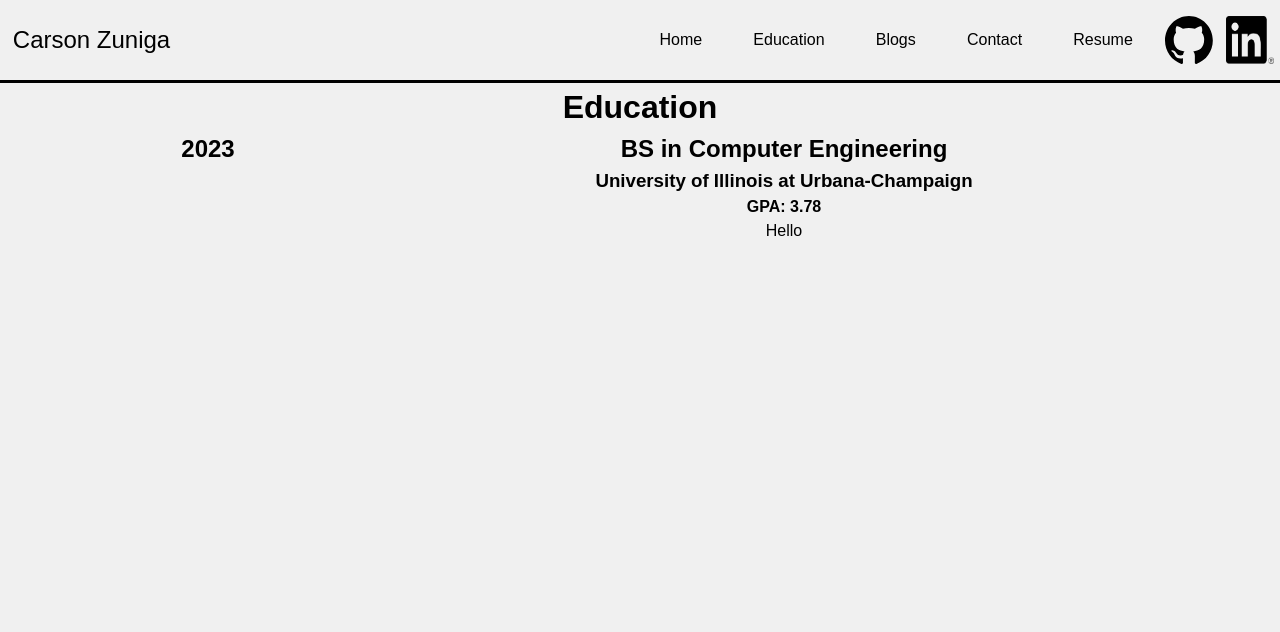
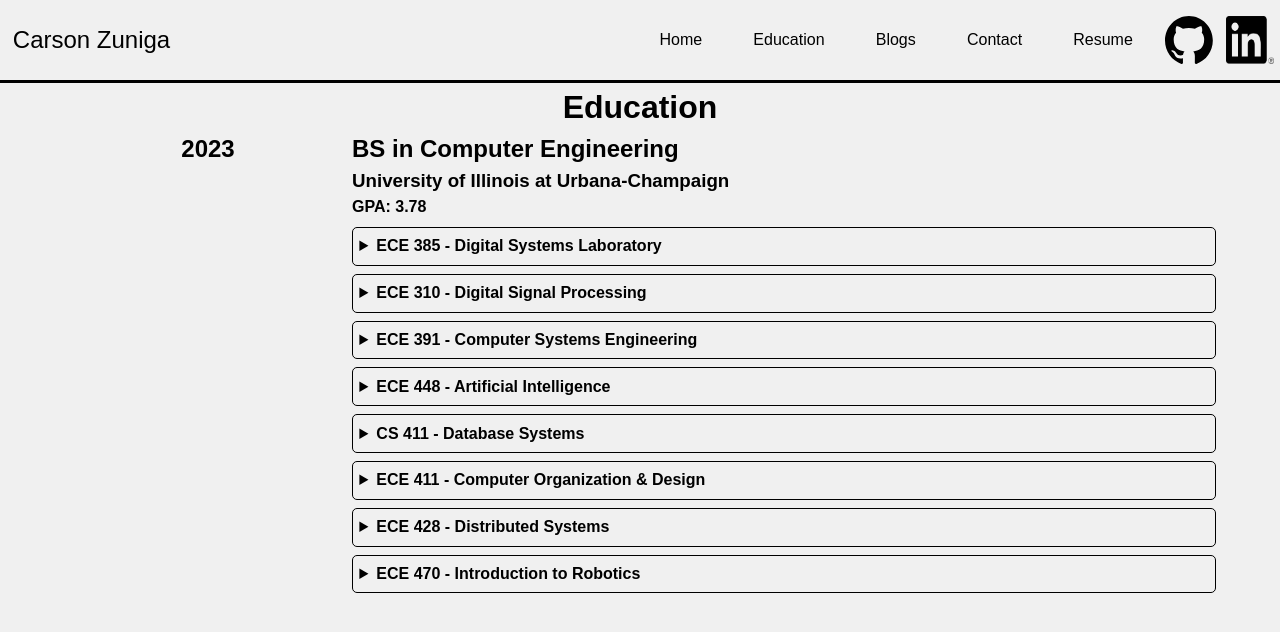
Before and after one commit to CarsonZuniga/Carson_Zuniga_Portfolio, a React (Vite) app: page /education in a window 1280 px wide. Shown: the top 632 px of the page. Built offline with nearby package versions, Linux system fonts and the light colour scheme; a small style sheet from the web is missing.

Commit message:
added more skeleton to contact and education

```diff
--- a/src/pages/Contact.css
+++ b/src/pages/Contact.css
@@ -1,3 +1,22 @@
+#contact_big_container {
+    display: flex;
+    flex-direction: row;
+    justify-content: center;
+    margin: 0 10vw 0 10vw;
+}
+
+#contact_info_container {
+    display: flex;
+    flex-direction: column;
+    flex: 1;
+    justify-content: space-around;
+}
+
+.contact_info_sub {
+    display: flex;
+    flex-direction: column;
+}
+
 .form_label_input {
     display: flex;
     flex-direction: column;
@@ -6,6 +25,7 @@
 
 #contact_form_container {
     display: flex;
+    flex: 3;
     flex-direction: column;
     margin: 0 5vw 0;
 }
--- a/src/pages/Contact.jsx
+++ b/src/pages/Contact.jsx
@@ -4,15 +4,33 @@ const Contact = () => {
     return (
         <div className="page_body">
             <h1>Contact Me</h1>
+            <div id="contact_big_container">
+                <div id="contact_info_container">
+                    <div className="contact_info_sub">
+                        <i class="fa fa-phone"></i>
+                        <p>Call Me</p>
+                        <p>+1 847-497-8064</p>
+                    </div>
+                    <div className="contact_info_sub">
+                        <i class="fa fa-envelope"></i>
+                        <p>Email Me</p>
+                        <p>contact@carsonzuniga.com</p>
+                    </div>
+                    <div className="contact_info_sub">
+                        <i class="fa fa-map-marker"></i>
+                        <p>Find Me</p>
+                        <p>Chicago, IL</p>
+                    </div>
+                </div>
                 <div id="contact_form_container">
                     <div id="contact_name_email_container">
                         <div id="contact_name" className="form_label_input">
                             <label for="name">Name:</label>
-                        <input type="text" id="name" name="name"/>
+                            <input type="text" id="name" name="name" autocomplete="name"/>
                         </div>
                         <div id="contact_email" className="form_label_input">
                             <label for="email">Email:</label>
-                        <input type="email" id="email" name="email"/>
+                            <input type="email" id="email" name="email" autocomplete="email"/>
                         </div>
                     </div>
                     <div id="contact_subject" className="form_label_input">
@@ -26,6 +44,8 @@ const Contact = () => {
                     <button>Send Message</button>
                 </div>
             </div>
+
+        </div>
     );
   };
 
--- a/src/pages/Education.css
+++ b/src/pages/Education.css
@@ -11,4 +11,25 @@
 .education_right {
     flex: 3;
     /* background-color: red; */
+    text-align: start;
 }
+
+.education_class_container {
+    padding: 0.5vw;
+    margin: 1vh 0 1vh;
+    border-radius: 5px;
+    border: solid black;
+    border-width: thin;
+}
+
+summary {
+    font-weight: bold;
+}
+
+details > ul {
+    list-style-position: inside;
+}
+
+details > ul > li {
+    padding-left: 1em;
+}
--- a/src/pages/Education.jsx
+++ b/src/pages/Education.jsx
@@ -12,7 +12,86 @@ const Education = () => {
                     <h2>BS in Computer Engineering</h2>
                     <h3>University of Illinois at Urbana-Champaign</h3>
                     <h4>GPA: 3.78</h4>
-                    <p>Hello</p>
+                    <div className="education_class_container">
+                        <details>
+                            <summary>ECE 385 - Digital Systems Laboratory</summary>
+                                <ul>
+                                    <li><strong>Course Overview:</strong> Focused on digital system design using FPGAs and VHDL/Verilog, emphasizing hands-on lab experience and practical applications.</li>
+                                    <li><strong>Skills Acquired:</strong> Mastered FPGA programming, digital circuit design, and System on Chip (SoC) integration, using tools like Quartus and ModelSim.</li>
+                                    <li><strong>Highlighted Project:</strong> Developed a complete SoC with a VGA controller on an FPGA, integrating custom peripherals and demonstrating real-time graphics processing.</li>
+                                </ul>
+                        </details>
+                    </div>
+                    <div className="education_class_container">
+                        <details>
+                            <summary>ECE 310 - Digital Signal Processing</summary>
+                                <ul>
+                                    <li><strong>Course Overview:</strong> Explored discrete-time systems, z-transforms, Fourier transforms, and digital filter design with practical applications in audio, communications, and medical imaging.</li>
+                                    <li><strong>Skills Acquired:</strong> Developed proficiency in digital filter design, spectral analysis using FFT, and practical applications of DSP techniques.</li>
+                                    <li><strong>Highlighted Project:</strong> Designed and implemented a digital filter for audio signal processing, demonstrating the ability to enhance signal quality and performance.</li>
+                                </ul>
+                        </details>
+                    </div>
+                    <div className="education_class_container">
+                        <details>
+                            <summary>ECE 391 - Computer Systems Engineering</summary>
+                            <ul>
+                                    <li><strong>Course Overview:</strong> Studied the design and implementation of operating systems, including process scheduling, memory management, and file systems.</li>
+                                    <li><strong>Skills Acquired:</strong> Gained expertise in system programming, multi-threading, and kernel development using C and assembly language.</li>
+                                    <li><strong>Highlighted Project:</strong> Implemented a multi-threaded operating system kernel, demonstrating proficiency in process management, memory allocation, and file system integration.</li>
+                                </ul>
+                        </details>
+                    </div>
+                    <div className="education_class_container">
+                        <details>
+                            <summary>ECE 448 - Artificial Intelligence</summary>
+                                <ul>
+                                    <li><strong>Course Overview:</strong> Studied AI fundamentals, including search algorithms, constraint satisfaction, machine learning, and neural networks.</li>
+                                    <li><strong>Skills Acquired:</strong> Developed skills in AI problem-solving and machine learning using Python libraries such as NumPy, PyTorch, and TensorFlow.</li>
+                                    <li><strong>Highlighted Project:</strong> Designed a chess engine using alpha-beta pruning and PyChess, showcasing advanced problem-solving and AI techniques.</li>
+                                </ul>
+                        </details>
+                    </div>
+                    <div className="education_class_container">
+                        <details>
+                            <summary>CS 411 - Database Systems</summary>
+                                <ul>
+                                    <li><strong>Course Overview:</strong> </li>
+                                    <li><strong>Skills Acquired:</strong> </li>
+                                    <li><strong>Highlighted Project:</strong> </li>
+                                </ul>
+                        </details>
+                    </div>
+                    <div className="education_class_container">
+                        <details>
+                            <summary>ECE 411 - Computer Organization & Design</summary>
+                                <ul>
+                                    <li><strong>Course Overview:</strong> </li>
+                                    <li><strong>Skills Acquired:</strong> </li>
+                                    <li><strong>Highlighted Project:</strong> </li>
+                                </ul>
+                        </details>
+                    </div>
+                    <div className="education_class_container">
+                        <details>
+                            <summary>ECE 428 - Distributed Systems</summary>
+                                <ul>
+                                    <li><strong>Course Overview:</strong> </li>
+                                    <li><strong>Skills Acquired:</strong> </li>
+                                    <li><strong>Highlighted Project:</strong> </li>
+                                </ul>
+                        </details>
+                    </div>
+                    <div className="education_class_container">
+                        <details>
+                            <summary>ECE 470 - Introduction to Robotics</summary>
+                                <ul>
+                                    <li><strong>Course Overview:</strong> </li>
+                                    <li><strong>Skills Acquired:</strong> </li>
+                                    <li><strong>Highlighted Project:</strong> </li>
+                                </ul>
+                        </details>
+                    </div>
                 </div>
             </div>
         </div>
```
Lines whose indentation alone changed are shown as unchanged.
